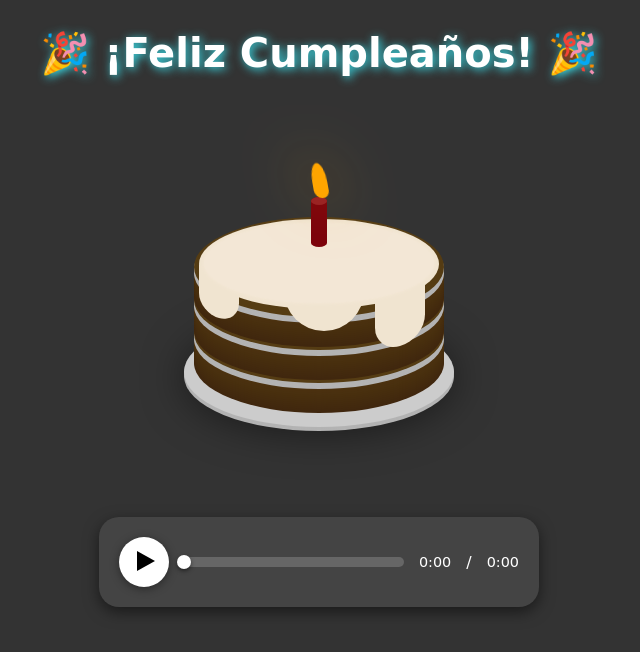
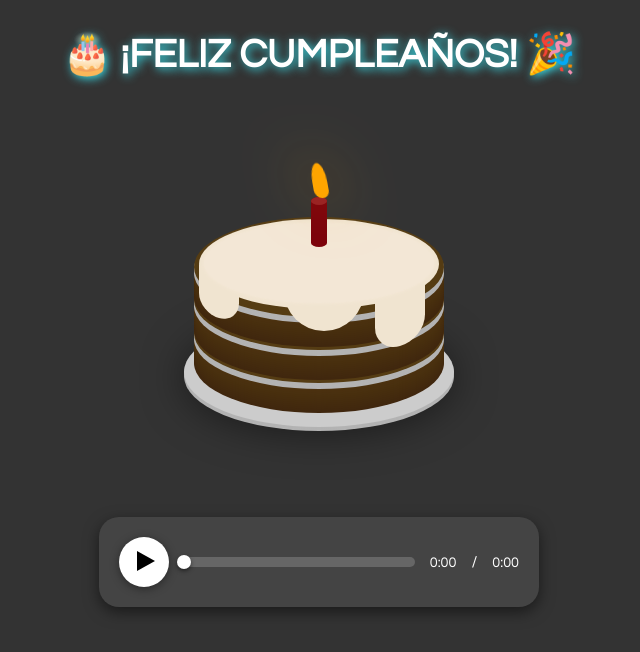
Before and after one commit to Yaelliso/feliz-cumple, a plain HTML site: page index.html in a window 1280 px wide. Shown: the whole page, without its empty margins (321-961 px from the left). Drawn offline with Linux system fonts and the light colour scheme.

Commit message:
Update index.html

```diff
--- a/index.html
+++ b/index.html
@@ -9,7 +9,7 @@
       background-color: #333;
       margin: 0;
       padding: 0;
-      font-family: 'Lucinda Console', cursive, sans-serif;
+      font-family: 'Century Gothic', cursive, sans-serif;
       color: white;
       display: flex;
       flex-direction: column;
@@ -254,7 +254,7 @@
 </head>
 <body>
 
-  <h1>🎉 ¡Feliz Cumpleaños! 🎉</h1>
+  <h1>🎂 ¡FELIZ CUMPLEAÑOS! 🎉</h1>
 
   <div class="cake">
     <div class="plate"></div>
```
